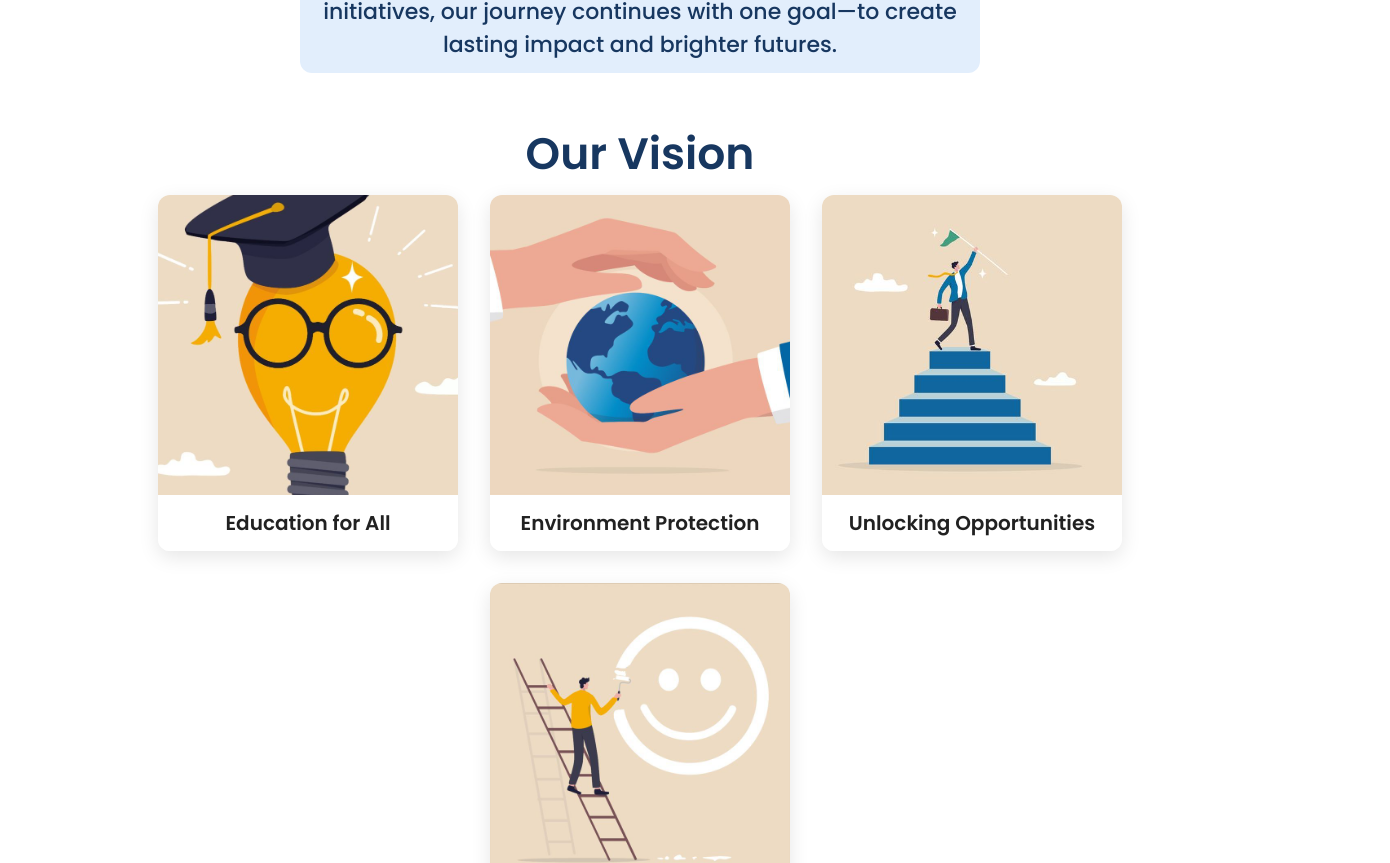
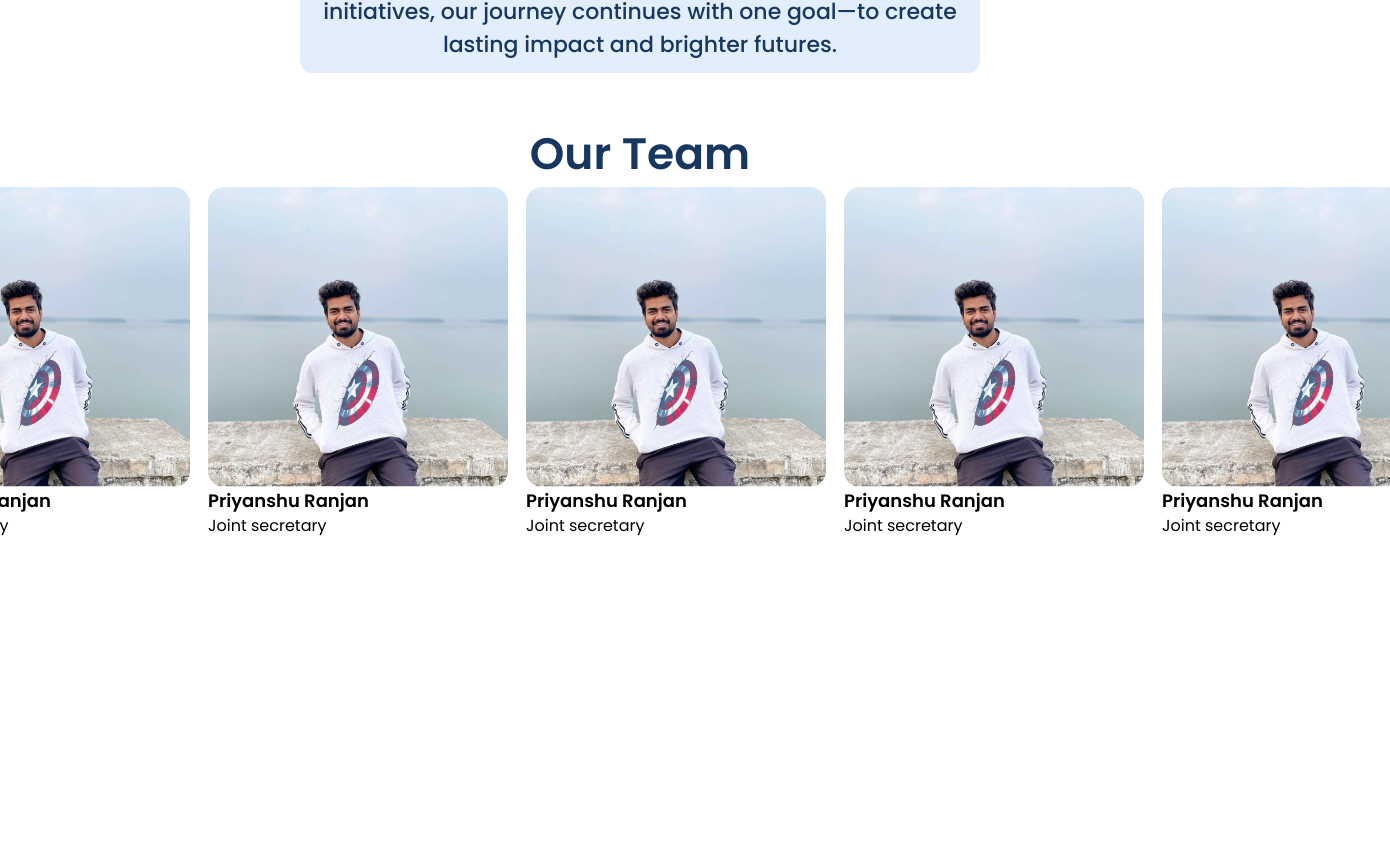
Before and after one commit to tusharbatradev/bhagyarach-website, a React (Vite) app: page /about in a window 1280 px wide. Shown: the part 759-1622 px from the top of the page, 1390 px wide, since content can reach past the window. After the commit the page ends 1297 px from the top, so only its background shows below. Built offline with nearby package versions, Linux system fonts and the light colour scheme.

Commit message:
Image Carousel Added for team.

```diff
--- a/package.json
+++ b/package.json
@@ -16,7 +16,8 @@
     "@mui/material": "^7.2.0",
     "react": "^19.1.0",
     "react-dom": "^19.1.0",
-    "react-router-dom": "^7.7.1"
+    "react-router-dom": "^7.7.1",
+    "react-swipeable-views": "^0.14.0"
   },
   "devDependencies": {
     "@eslint/js": "^9.30.1",
--- /dev/null
+++ b/src/Components/ImageCarousel.jsx
@@ -0,0 +1,28 @@
+import { Stack } from "@mui/material";
+import React from "react";
+import MemberCard from "./MemberCard";
+
+const ImageCarousel = () => {
+  return (
+    <Stack
+      sx={{
+        display: "flex",
+        overflowX: "scroll",
+        flexDirection: "row",
+        width: {sm : "400px", md : "600px", lg : "1500px"},
+        width: {sm : "400px", md : "600px", lg : "1500px"},
+        gap: "18px"
+      }}
+    >
+      <MemberCard />
+      <MemberCard />
+      <MemberCard />
+      <MemberCard />
+      <MemberCard />
+      <MemberCard />
+      <MemberCard />
+    </Stack>
+  );
+};
+
+export default ImageCarousel;
--- /dev/null
+++ b/src/Components/MemberCard.jsx
@@ -0,0 +1,37 @@
+import { Stack, Typography } from "@mui/material";
+import React from "react";
+import PriyanshuImage from "../assets/PriyanshuImage.png";
+
+const MemberCard = () => {
+  return (
+    <Stack>
+      <img
+        style={{
+          width: "300px",
+          height: "300px",
+          borderRadius: "16px",
+        }}
+        src={PriyanshuImage}
+        alt=""
+      />
+      <Typography
+        sx={{
+          fontSize: "18px",
+          fontWeight: 600,
+        }}
+      >
+        Priyanshu Ranjan
+      </Typography>
+      <Typography
+        sx={{
+          fontSize: "16px",
+          fontWeight: 400,
+        }}
+      >
+        Joint secretary
+      </Typography>
+    </Stack>
+  );
+};
+
+export default MemberCard;
--- a/src/Pages/About.jsx
+++ b/src/Pages/About.jsx
@@ -1,11 +1,6 @@
 import React from "react";
 import { Stack, Typography, Button, Grid } from "@mui/material";
-import MissionVisionSection from "../Components/MissionCard";
-import Education from "../assets/Education.jpg";
-import Environment from "../assets/Environment.jpg";
-import Health from "../assets/Health.jpg";
-import Opportunity from "../assets/Opportunity.jpg";
-import MissionCard from "../Components/MissionCard";
+import ImageCarousel from "../Components/ImageCarousel";
 
 const About = () => {
   return (
@@ -15,6 +10,8 @@ const About = () => {
         justifyContent: "center",
         alignItems: "center",
         gap: "24px",
+        width : "100%",
+        maxWidth : "100vw"
       }}
     >
       <Stack
@@ -73,7 +70,7 @@ const About = () => {
         </Typography>
       </Stack>
 
-      {/* Our Vision */}
+      {/* Team Section */}
       <Stack>
         <Typography
           sx={{
@@ -83,44 +80,10 @@ const About = () => {
             textAlign: "center",
           }}
         >
-          Our Vision
+          Our Team
         </Typography>
 
-        <Stack
-          sx={{
-            display: "flex",
-            flexDirection: { xs: "column", sm: "column", md: "row" },
-            gap: "32px",
-            alignItems: { xs: "center", sm: "center", md: "flex-start" },
-            justifyContent: "center",
-            flexWrap: "wrap",
-            mt : "8px"
-          }}
-        >
-          <MissionCard
-            image={Education}
-            title="Education for All"
-            description="Providing equal learning opportunities for every child."
-          />
-
-          <MissionCard
-            image={Environment}
-            title="Environment Protection"
-            description="Creating awareness and action for a greener tomorrow."
-          />
-
-          <MissionCard
-            image={Opportunity}
-            title="Unlocking Opportunities"
-            description="Helping individuals reach their true potential."
-          />
-
-          <MissionCard
-            image={Health}
-            title="Health & Wellbeing"
-            description="Ensuring a healthier and happier community."
-          />
-        </Stack>
+        <ImageCarousel />
       </Stack>
     </Stack>
   );
--- a/src/Pages/Home.jsx
+++ b/src/Pages/Home.jsx
@@ -1,10 +1,61 @@
 import React from "react";
 import { Stack, Typography } from "@mui/material";
+import MissionVisionSection from "../Components/MissionCard";
+import Education from "../assets/Education.jpg";
+import Environment from "../assets/Environment.jpg";
+import Health from "../assets/Health.jpg";
+import Opportunity from "../assets/Opportunity.jpg";
+import MissionCard from "../Components/MissionCard";
 
 const Home = () => {
   return (
-    <Stack alignItems="center" justifyContent="center" height="90vh">
-      <Typography variant="h4">HOME </Typography>
+    <Stack>
+      <Typography
+        sx={{
+          fontSize: { xs: "32px", md: "40px", lg: "44px" },
+          fontWeight: 600,
+          color: "#173760",
+          textAlign: "center",
+        }}
+      >
+        Our Vision
+      </Typography>
+
+      <Stack
+        sx={{
+          display: "flex",
+          flexDirection: { xs: "column", sm: "column", md: "row" },
+          gap: "32px",
+          alignItems: { xs: "center", sm: "center", md: "flex-start" },
+          justifyContent: "center",
+          flexWrap: "wrap",
+          mt: "8px",
+        }}
+      >
+        <MissionCard
+          image={Education}
+          title="Education for All"
+          description="Providing equal learning opportunities for every child."
+        />
+
+        <MissionCard
+          image={Environment}
+          title="Environment Protection"
+          description="Creating awareness and action for a greener tomorrow."
+        />
+
+        <MissionCard
+          image={Opportunity}
+          title="Unlocking Opportunities"
+          description="Helping individuals reach their true potential."
+        />
+
+        <MissionCard
+          image={Health}
+          title="Health & Wellbeing"
+          description="Ensuring a healthier and happier community."
+        />
+      </Stack>
     </Stack>
   );
 };
```
Also changed, not shown: src/assets/PriyanshuImage.png (added), 1 other file (tests, documents, lock files or other folders).
